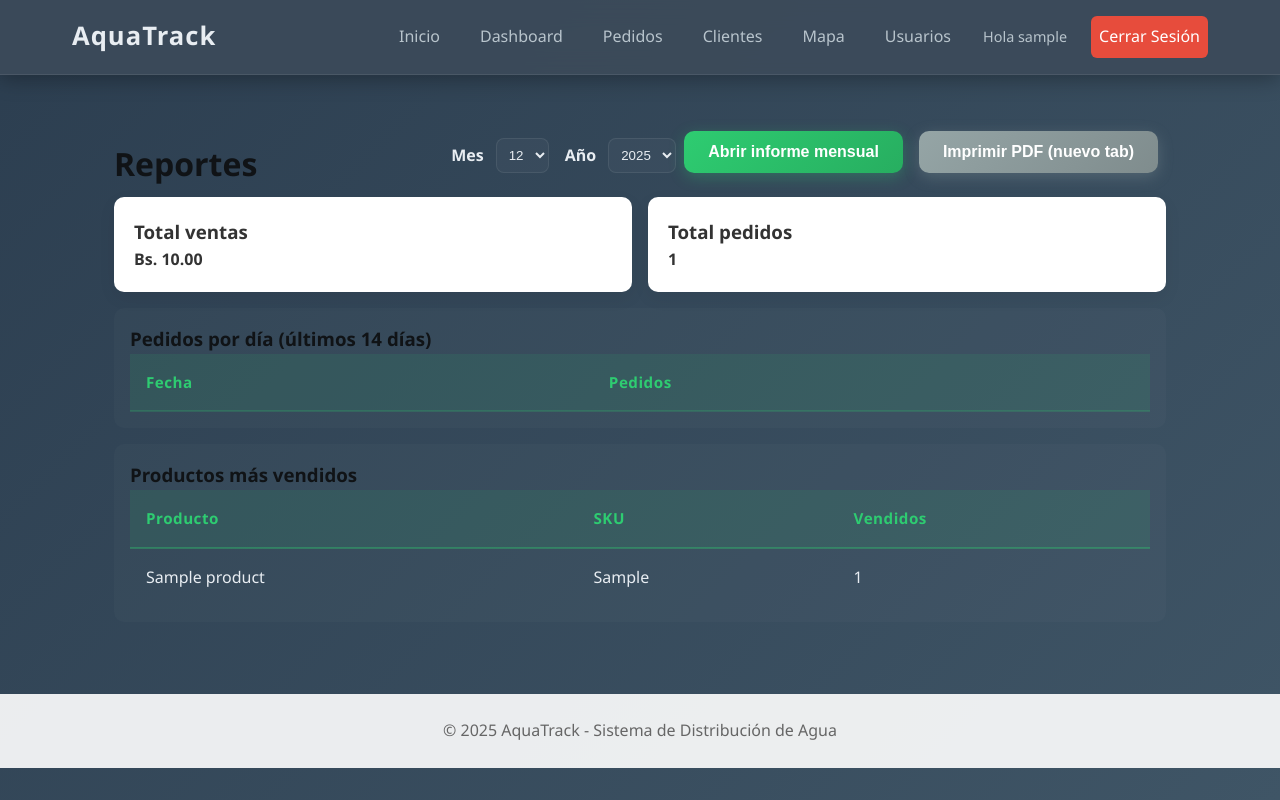
After one commit to BRafa34/Aquatrack, a Flask app: page /reports/ in a window 1280 px wide. The commit adds this page. Run offline with Flask 3, Linux system fonts and the light colour scheme; a user stored in the database is signed in; tables that the repository leaves empty hold one stand-in row (values such as "Sample post"); lists and menus that the app fills with data are empty.

Commit message:
Proyecto Terminado

```diff
--- a/app/__init__.py
+++ b/app/__init__.py
@@ -38,6 +38,7 @@ def create_app():
     from app.depots.routes import depots_bp
     from app.products.routes import products_bp
     from app.inventory.routes import inventory_bp
+    from app.reports.routes import reports_bp
 
     app.register_blueprint(auth_bp, url_prefix='/auth')
     app.register_blueprint(main_bp)
@@ -51,6 +52,7 @@ def create_app():
     app.register_blueprint(depots_bp)
     app.register_blueprint(products_bp)
     app.register_blueprint(inventory_bp)
+    app.register_blueprint(reports_bp)
 
     # --- Reparar esquema en caliente: añadir columna orders.zone_id si no existe ---
     with app.app_context():
--- /dev/null
+++ b/app/reports/routes.py
@@ -0,0 +1,100 @@
+from flask import Blueprint, render_template
+from flask_login import login_required
+from app import db
+from app.models import Order, Product
+from sqlalchemy import func
+from datetime import date, datetime, timedelta
+from flask import request
+from calendar import monthrange
+
+reports_bp = Blueprint('reports', __name__, url_prefix='/reports')
+
+
+@reports_bp.route('/')
+@login_required
+def dashboard():
+    # Totales generales
+    total_sales = db.session.query(func.coalesce(func.sum(Order.total_amount), 0)).scalar() or 0
+    total_orders = db.session.query(func.count(Order.id)).scalar() or 0
+
+    # Pedidos por día últimos 14 días
+    start_dt = datetime.combine(date.today() - timedelta(days=13), datetime.min.time())
+    orders_per_day_q = db.session.query(
+        func.date(Order.created_at).label('day'),
+        func.count(Order.id).label('count')
+    ).filter(Order.created_at >= start_dt).group_by(func.date(Order.created_at)).order_by(func.date(Order.created_at)).all()
+    orders_per_day = [{'day': r.day.strftime('%Y-%m-%d'), 'count': r.count} for r in orders_per_day_q]
+
+    # Top productos por ventas (sales_count)
+    top_products = Product.query.order_by(Product.sales_count.desc()).limit(10).all()
+
+    return render_template('reports/dashboard.html',
+                           total_sales=float(total_sales),
+                           total_orders=total_orders,
+                           orders_per_day=orders_per_day,
+                           top_products=top_products,
+                           now_year=date.today().year,
+                           now_month=date.today().month)
+
+
+@reports_bp.route('/monthly')
+@login_required
+def monthly_report():
+    # Parámetros month/year opcionales
+    try:
+        year = int(request.args.get('year', date.today().year))
+        month = int(request.args.get('month', date.today().month))
+    except Exception:
+        year = date.today().year
+        month = date.today().month
+
+    # rango inicio/fin
+    start_date = date(year, month, 1)
+    last_day = monthrange(year, month)[1]
+    end_date = date(year, month, last_day)
+
+    # Pedidos en el mes (por created_at)
+    orders = Order.query.filter(func.date(Order.created_at) >= start_date, func.date(Order.created_at) <= end_date).order_by(Order.created_at).all()
+
+    total_sales = sum([float(o.total_amount or 0) for o in orders])
+    total_orders = len(orders)
+
+    # Agregar resumen por producto leyendo items JSON
+    prod_map = {}
+    for o in orders:
+        items = o.items or []
+        for it in items:
+            try:
+                pid = it.get('product_id')
+                qty = int(it.get('qty', 0))
+                price = float(it.get('price') or 0)
+            except Exception:
+                continue
+            if not pid:
+                continue
+            if pid not in prod_map:
+                prod_map[pid] = {'qty': 0, 'revenue': 0.0}
+            prod_map[pid]['qty'] += qty
+            prod_map[pid]['revenue'] += qty * price
+
+    # Cargar nombres/sku de productos
+    product_summary = []
+    if prod_map:
+        pids = list(prod_map.keys())
+        prods = Product.query.filter(Product.id.in_(pids)).all()
+        prod_by_id = {p.id: p for p in prods}
+        for pid, data in prod_map.items():
+            p = prod_by_id.get(pid)
+            product_summary.append({
+                'id': pid,
+                'name': p.name if p else f'ID {pid}',
+                'sku': p.sku if p else '',
+                'qty': data['qty'],
+                'revenue': data['revenue']
+            })
+
+    product_summary.sort(key=lambda x: x['qty'], reverse=True)
+
+    return render_template('reports/monthly.html', year=year, month=month, total_sales=total_sales,
+                           total_orders=total_orders, orders=orders, product_summary=product_summary,
+                           current_time=datetime.now().strftime('%Y-%m-%d %H:%M'))
--- a/app/static/css/main.css
+++ b/app/static/css/main.css
@@ -929,3 +929,54 @@ body {
         border-radius: 15px;
     }
 }
+
+/* ===== REPORTES ===== */
+.report-container {
+    max-width: 1100px;
+    margin: 2rem auto;
+    padding: 1.5rem;
+}
+
+.report-summary {
+    display: flex;
+    gap: 1rem;
+    margin-bottom: 1rem;
+}
+
+.report-summary .card {
+    flex: 1;
+    background: white;
+    color: #333;
+    padding: 1.25rem;
+    border-radius: 10px;
+    box-shadow: 0 6px 18px rgba(0,0,0,0.06);
+}
+
+.report-section {
+    margin-top: 1rem;
+    background: rgba(255,255,255,0.02);
+    padding: 1rem;
+    border-radius: 10px;
+}
+
+.report-controls {
+    display: flex;
+    gap: 0.5rem;
+    align-items: center;
+    margin-bottom: 1rem;
+}
+
+.report-controls label { color: #E8EDF2; font-weight:600; }
+.report-controls select, .report-controls input { padding: 0.5rem; border-radius: 8px; border: 1px solid rgba(255,255,255,0.08); background: rgba(255,255,255,0.03); color: #E8EDF2; }
+
+/* Print-friendly rules */
+@media print {
+    body { background: #fff !important; color: #000 !important; }
+    .navbar, .nav-container, .action-grid, .footer, .btn, .btn-primary, .action-card, .nav-menu { display: none !important; }
+    .report-container { box-shadow: none; background: transparent; margin: 0; padding: 0; }
+    .table thead th { color: #000 !important; }
+    .table td, .table th { color: #000 !important; background: transparent !important; }
+    .report-header { display: block; margin-bottom: 1rem; }
+    .no-print { display: none !important; }
+    @page { size: A4; margin: 20mm; }
+}
--- a/app/templates/dashboard.html
+++ b/app/templates/dashboard.html
@@ -70,6 +70,10 @@
                 <div class="action-icon">📊</div>
                 <div class="action-text">Inventario</div>
             </a>
+            <a href="{{ url_for('reports.dashboard') }}" class="action-card admin-only">
+                <div class="action-icon">📈</div>
+                <div class="action-text">Reportes</div>
+            </a>
             <a href="{{ url_for('zones.list_zones') }}" class="action-card admin-only">
                 <div class="action-icon">🗺️</div>
                 <div class="action-text">Configurar Zonas</div>
--- a/app/templates/orders/detail.html
+++ b/app/templates/orders/detail.html
@@ -18,7 +18,11 @@
 
     <div class="form-group">
       {{ form.delivery_date.label }}
+      {% if today_str is defined %}
+      {{ form.delivery_date(class_='input', min=today_str) }}
+      {% else %}
       {{ form.delivery_date(class_='input') }}
+      {% endif %}
     </div>
 
     <div class="form-group">
--- /dev/null
+++ b/app/templates/reports/dashboard.html
@@ -0,0 +1,81 @@
+{% extends 'base.html' %}
+{% block title %}Reportes - AquaTrack{% endblock %}
+{% block content %}
+<div class="report-container">
+  <div style="display:flex; justify-content:space-between; align-items:center; gap:1rem;">
+    <h1>Reportes</h1>
+    <div class="report-controls no-print">
+      <label for="repMonth" style="color:#E8EDF2; margin-right:0.25rem;">Mes</label>
+      <select id="repMonth">
+        {% for m in range(1,13) %}
+        <option value="{{ m }}" {% if m== now_month %}selected{% endif %}>{{ m }}</option>
+        {% endfor %}
+      </select>
+      <label for="repYear" style="color:#E8EDF2; margin-left:0.5rem; margin-right:0.25rem;">Año</label>
+      <select id="repYear">
+        {% for y in range(now_year -2, now_year +1) %}
+        <option value="{{ y }}" {% if y== now_year %}selected{% endif %}>{{ y }}</option>
+        {% endfor %}
+      </select>
+      <button class="btn btn-primary" id="openMonthly">Abrir informe mensual</button>
+      <button class="btn btn-secondary" id="printMonthly">Imprimir PDF (nuevo tab)</button>
+    </div>
+  </div>
+  <div class="report-summary">
+    <div class="card">
+      <h3>Total ventas</h3>
+      <p><strong>Bs. {{ '%.2f'|format(total_sales) }}</strong></p>
+    </div>
+    <div class="card">
+      <h3>Total pedidos</h3>
+      <p><strong>{{ total_orders }}</strong></p>
+    </div>
+  </div>
+
+  <div class="report-section">
+    <h3>Pedidos por día (últimos 14 días)</h3>
+    <table class="table">
+      <thead><tr><th>Fecha</th><th>Pedidos</th></tr></thead>
+      <tbody>
+        {% for r in orders_per_day %}
+        <tr><td>{{ r.day }}</td><td>{{ r.count }}</td></tr>
+        {% endfor %}
+      </tbody>
+    </table>
+  </div>
+
+  <div class="report-section">
+    <h3>Productos más vendidos</h3>
+    <table class="table">
+      <thead><tr><th>Producto</th><th>SKU</th><th>Vendidos</th></tr></thead>
+      <tbody>
+        {% for p in top_products %}
+        <tr><td>{{ p.name }}</td><td>{{ p.sku }}</td><td>{{ p.sales_count or 0 }}</td></tr>
+        {% endfor %}
+      </tbody>
+    </table>
+  </div>
+</div>
+{% endblock %}
+
+{% block extra_js %}
+{{ super() }}
+<script>
+  (function(){
+    const openBtn = document.getElementById('openMonthly');
+    const printBtn = document.getElementById('printMonthly');
+    openBtn && openBtn.addEventListener('click', function(){
+      const m = document.getElementById('repMonth').value;
+      const y = document.getElementById('repYear').value;
+      // Abrir la vista mensual en la misma pestaña
+      window.location.href = `${window.location.origin}/reports/monthly?month=${m}&year=${y}`;
+    });
+    printBtn && printBtn.addEventListener('click', function(){
+      const m = document.getElementById('repMonth').value;
+      const y = document.getElementById('repYear').value;
+      const url = `${window.location.origin}/reports/monthly?month=${m}&year=${y}&print=1`;
+      window.open(url, '_blank');
+    });
+  })();
+</script>
+{% endblock %}
```
Also changed, not shown: app/models.py (+6 -2 lines), app/orders/routes.py (+17 -2 lines), app/templates/reports/monthly.html (added, +75 -0 lines).
